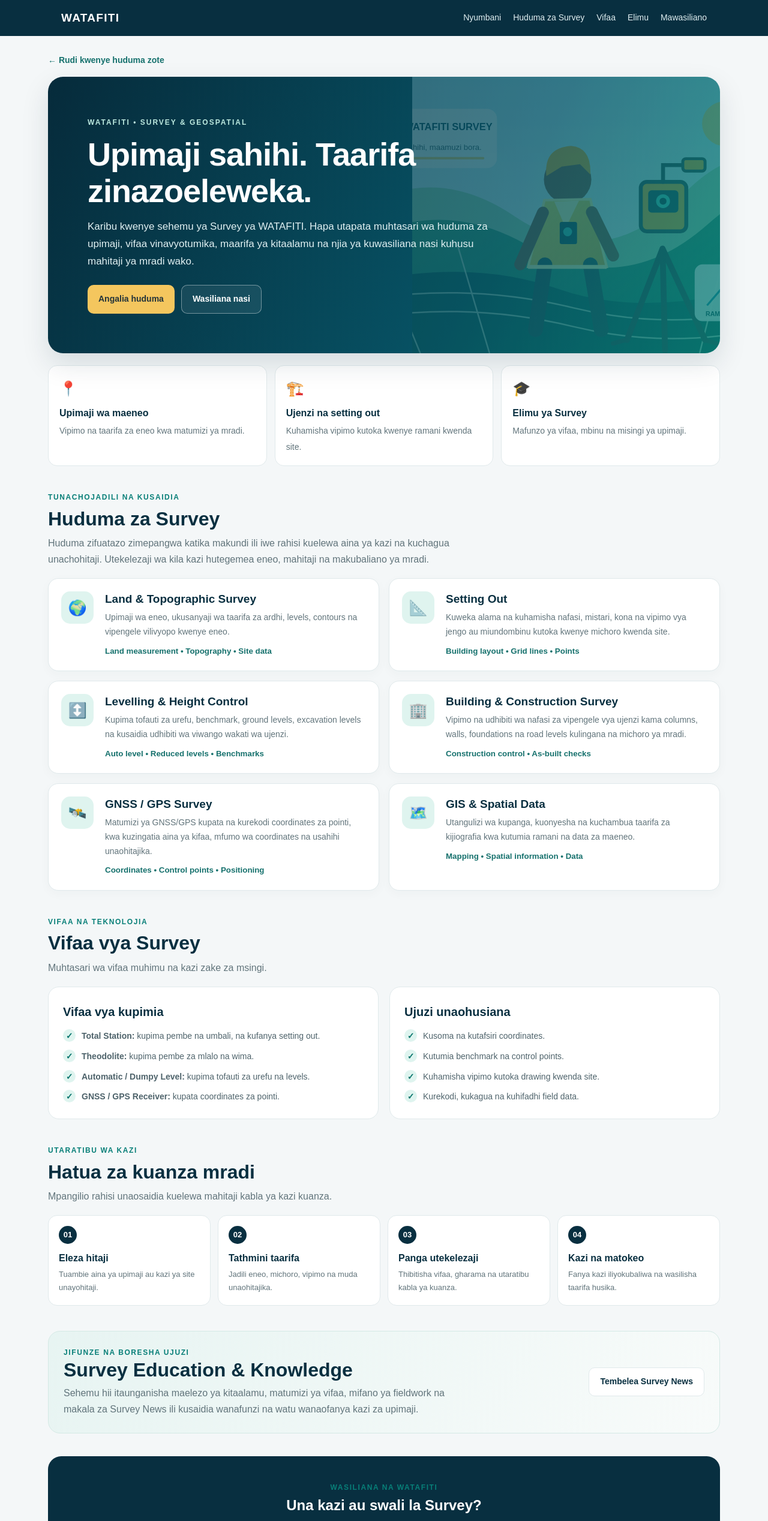
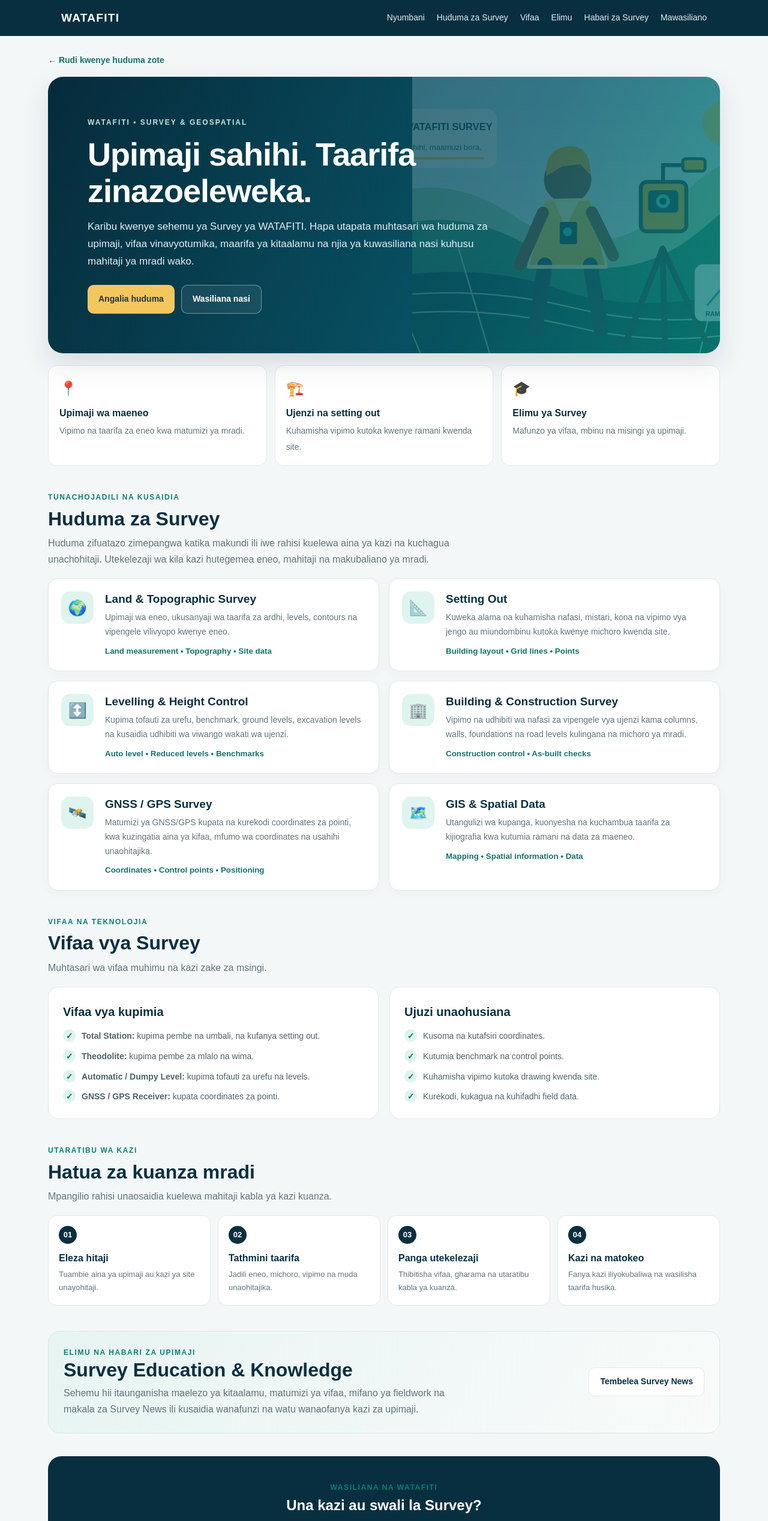
Before and after one commit to murundybaby-boop/Watafiti, a plain HTML site: page survey-services.html in a window 1280 px wide. Shown: the top 2536 px of the page at 60% size. Drawn offline with Linux system fonts and the light colour scheme.

Commit message:
Organize Survey navigation and keep its sections focused

```diff
--- a/survey-services.html
+++ b/survey-services.html
@@ -35,7 +35,7 @@ footer{text-align:center;color:#6b7e84;padding:24px 15px;font-size:13px}
 </style>
 </head>
 <body>
-<header class="topbar"><nav class="topnav" aria-label="Navigation kuu"><a class="brand" href="./index.html">WATAFITI</a><div class="topnav-links"><a href="./index.html">Nyumbani</a><a href="#huduma">Huduma za Survey</a><a href="#vifaa">Vifaa</a><a href="#elimu">Elimu</a><a href="#mawasiliano">Mawasiliano</a></div></nav></header>
+<header class="topbar"><nav class="topnav" aria-label="Navigation kuu"><a class="brand" href="./index.html">WATAFITI</a><div class="topnav-links"><a href="./index.html">Nyumbani</a><a href="#huduma">Huduma za Survey</a><a href="#vifaa">Vifaa</a><a href="#elimu">Elimu</a><a href="./survey-news.html">Habari za Survey</a><a href="#mawasiliano">Mawasiliano</a></div></nav></header>
 <main class="container">
 <a class="crumb" href="./index.html#huduma">← Rudi kwenye huduma zote</a>
 <section class="hero">
@@ -77,7 +77,7 @@ footer{text-align:center;color:#6b7e84;padding:24px 15px;font-size:13px}
 </div>
 </section>
 <section class="section" id="elimu">
-<div class="learning"><div><div class="kicker">Jifunze na boresha ujuzi</div><h2>Survey Education & Knowledge</h2><p>Sehemu hii itaunganisha maelezo ya kitaalamu, matumizi ya vifaa, mifano ya fieldwork na makala za Survey News ili kusaidia wanafunzi na watu wanaofanya kazi za upimaji.</p></div><a class="btn light" href="./survey-news.html">Tembelea Survey News</a></div>
+<div class="learning"><div><div class="kicker">Elimu na habari za upimaji</div><h2>Survey Education & Knowledge</h2><p>Sehemu hii itaunganisha maelezo ya kitaalamu, matumizi ya vifaa, mifano ya fieldwork na makala za Survey News ili kusaidia wanafunzi na watu wanaofanya kazi za upimaji.</p></div><a class="btn light" href="./survey-news.html">Tembelea Survey News</a></div>
 </section>
 <section class="contact" id="mawasiliano">
 <div class="kicker">Wasiliana na WATAFITI</div><h2>Una kazi au swali la Survey?</h2><p>Eleza aina ya kazi, eneo la mradi na msaada unaohitaji. Tutajadili mahitaji na kuthibitisha upatikanaji pamoja na masharti kabla ya makubaliano.</p>
```
